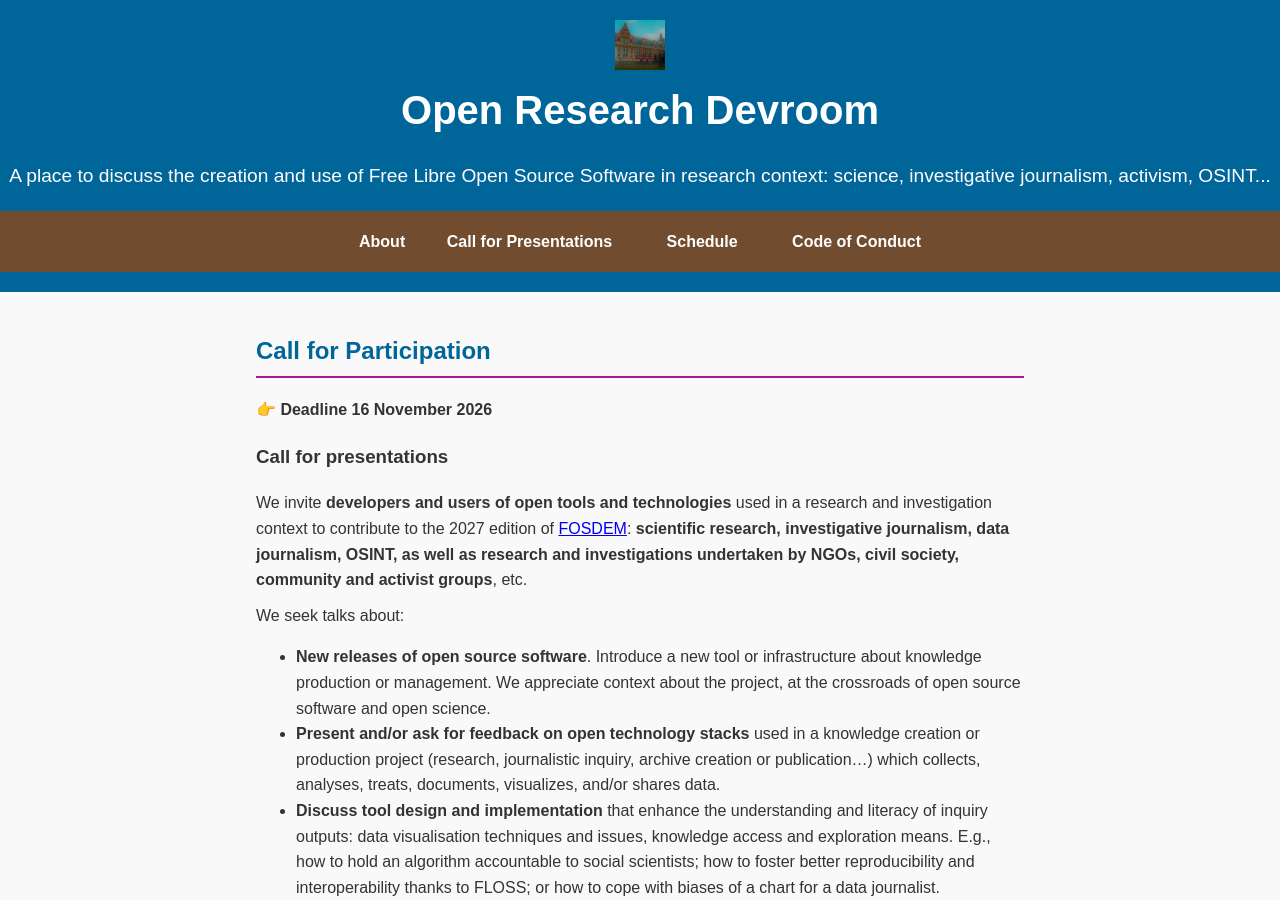
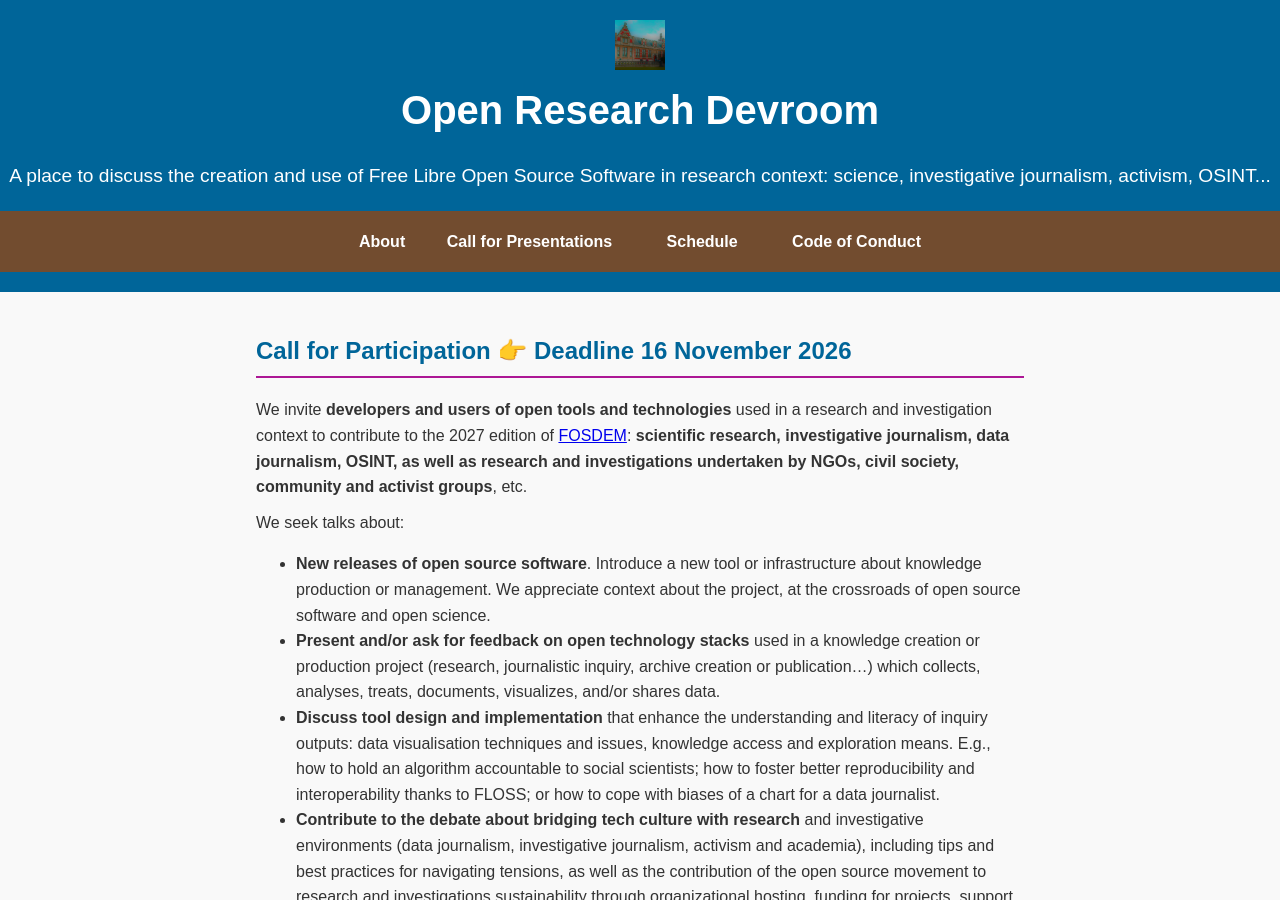
Before and after one commit to research-fosdem/research-fosdem.github.io, a Jekyll site: the page built from index.md, in a window 1280 px wide and 900 px high. Built offline with Jekyll 4.4.1, drawn with Linux system fonts in a browser that asks for light colours.

Commit message:
Minor fix

```diff
--- a/index.md
+++ b/index.md
@@ -7,12 +7,8 @@ title: Open Research Devroom
 
 <section id="call-for-presentations" class="section" markdown="1">
   <div class="container">
-    <h2 class="title">Call for Participation</h2>
+    <h2 class="title">Call for Participation 👉 Deadline 16 November 2026</h2>
 <div markdown="1">
-
-**👉 Deadline 16 November 2026**
-
-### Call for presentations
 
 We invite **developers and users of open tools and technologies** used in a research and investigation context to contribute to the 2027 edition of [FOSDEM](https://fosdem.org): **scientific research, investigative journalism, data journalism, OSINT, as well as research and investigations undertaken by NGOs, civil society, community and activist groups**, etc.
 
```
